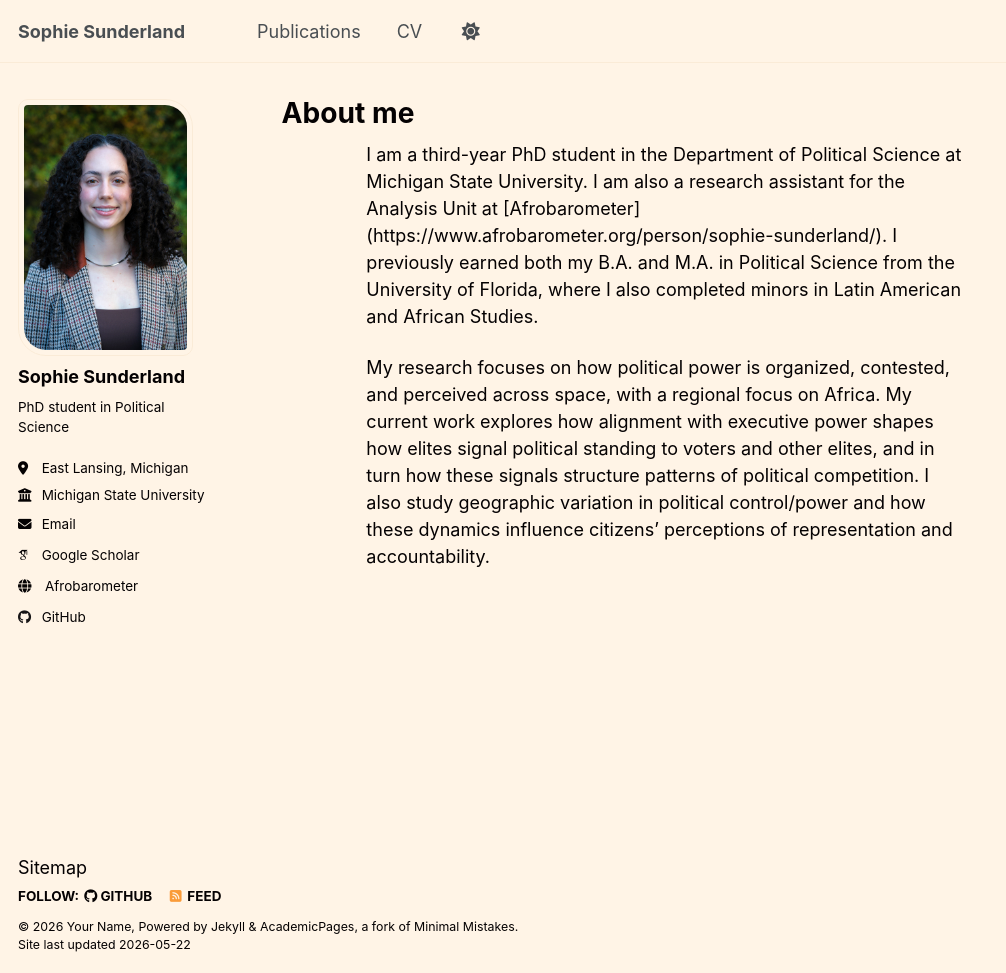
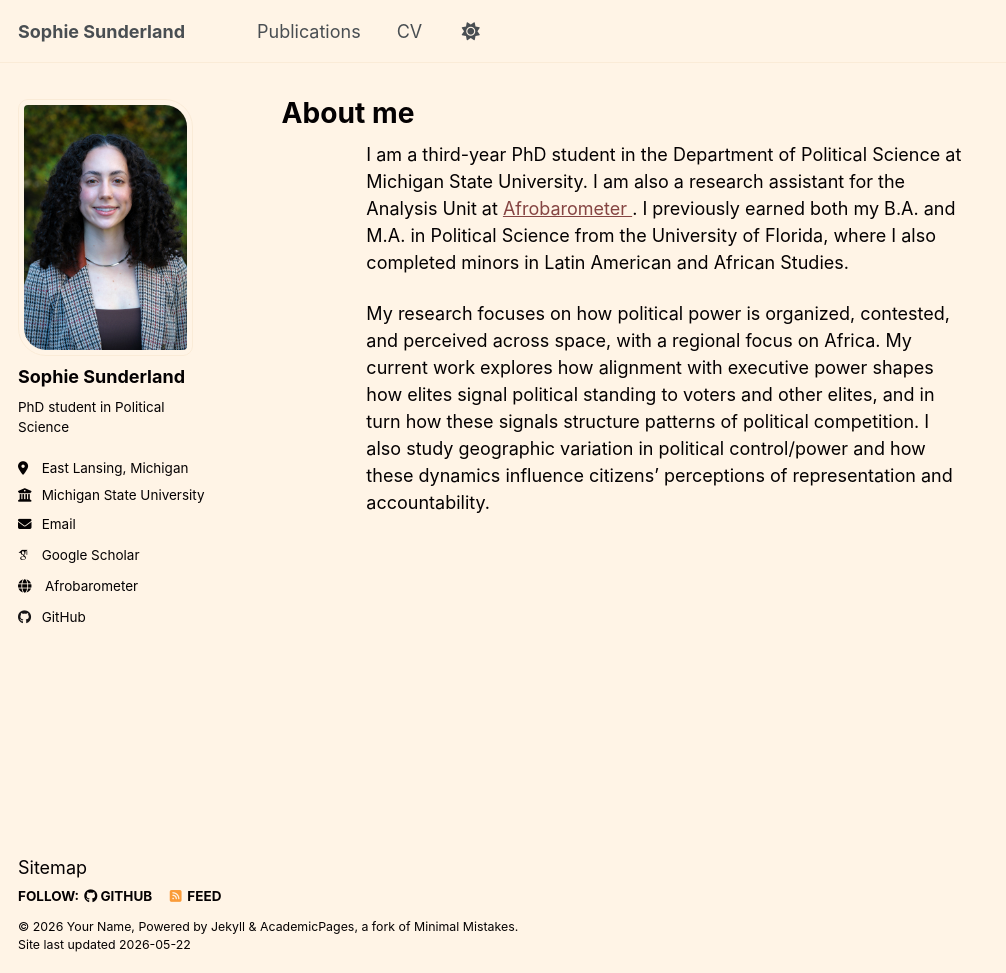
Before and after one commit to sophiesunderland/sophiesunderland.github.io, a Jekyll site: the page built from _pages/about.md, in a window 1280 px wide and 973 px high. Shown: the whole window, without its empty margins (0-1006 px from the left). Built offline with Jekyll 4.4.1, drawn with Linux system fonts in a browser that asks for light colours; some web fonts are replaced; part of the change alters nothing that is shown.

Commit message:
Improve link formatting for Afrobarometer
Updated the link to Afrobarometer for better formatting.

```diff
--- a/_pages/about.md
+++ b/_pages/about.md
@@ -13,7 +13,9 @@ redirect_from:
   <div style="flex: 1 1 300px; min-width: 250px; max-width: 600px;">
     <p>
       I am a third-year PhD student in the Department of Political Science at Michigan State University.
-      I am also a research assistant for the Analysis Unit at [Afrobarometer](https://www.afrobarometer.org/person/sophie-sunderland/).
+      I am also a research assistant for the Analysis Unit at
+      <a href="https://www.afrobarometer.org/person/sophie-sunderland/" target="_blank"> Afrobarometer
+      </a>.
       I previously earned both my B.A. and M.A. in Political Science from the University of Florida, where I also completed minors in Latin American        and African Studies.
     </p>
     <p>
```
